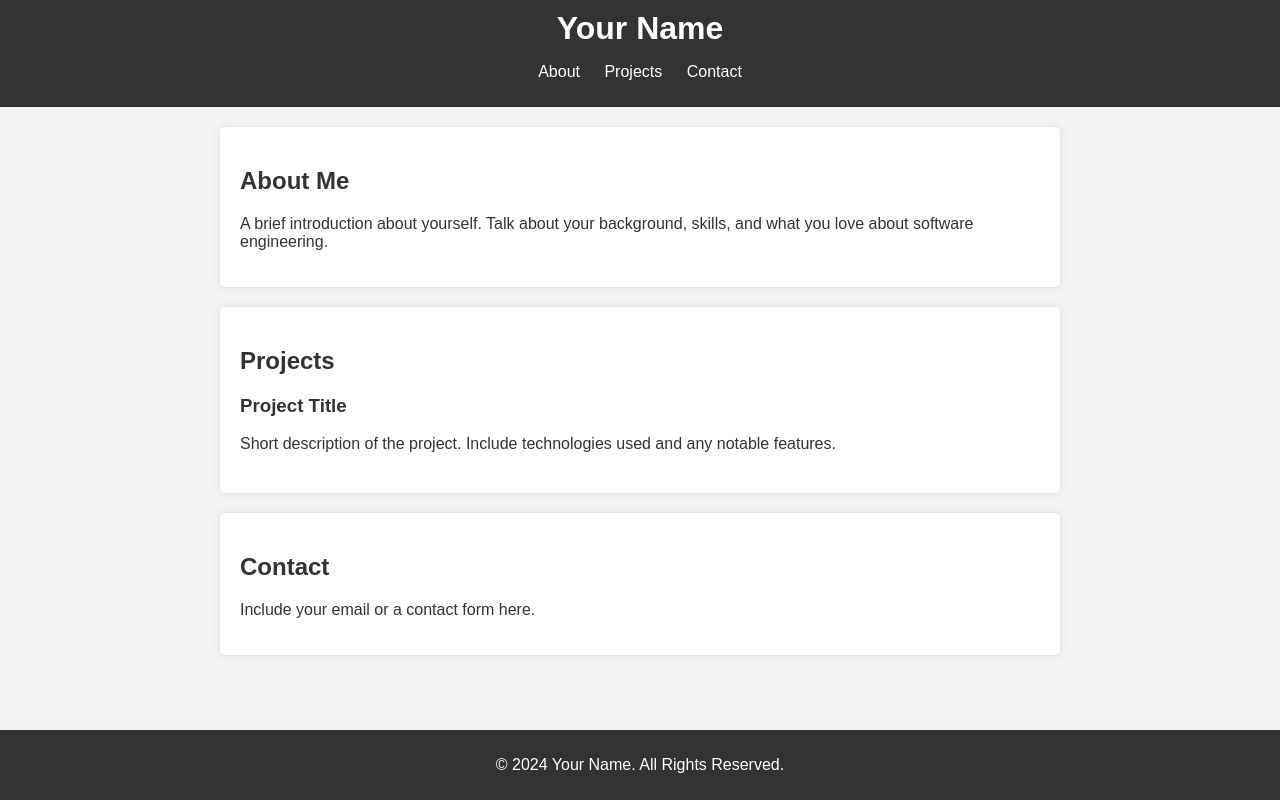
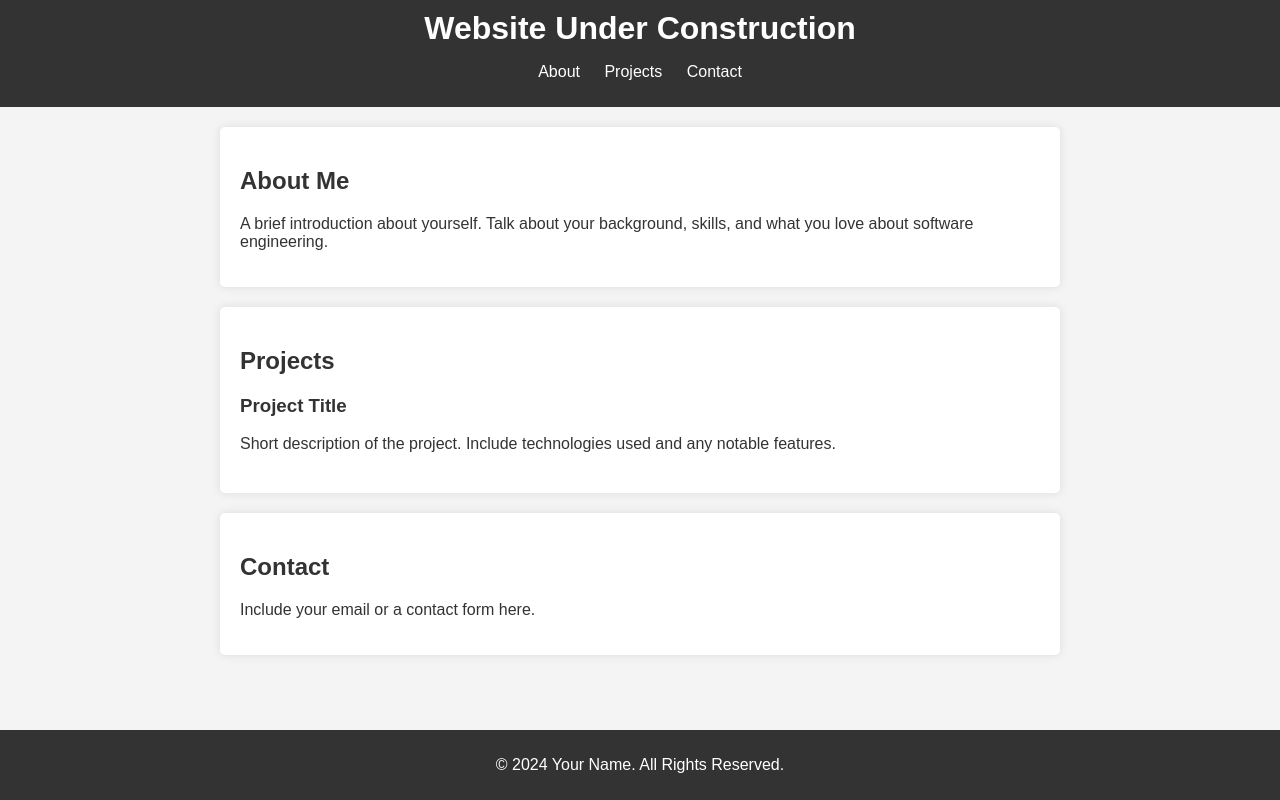
Before and after one commit to MateoMinghi/MateoMinghi.github.io, a plain HTML site: page index.html in a window 1280 px wide. Drawn offline with Linux system fonts and the light colour scheme.

Commit message:
Update index.html

```diff
--- a/index.html
+++ b/index.html
@@ -8,7 +8,7 @@
 </head>
 <body>
     <header>
-        <h1>Your Name</h1>
+        <h1>Website Under Construction</h1>
         <nav>
             <ul>
                 <li><a href="#about">About</a></li>
```
